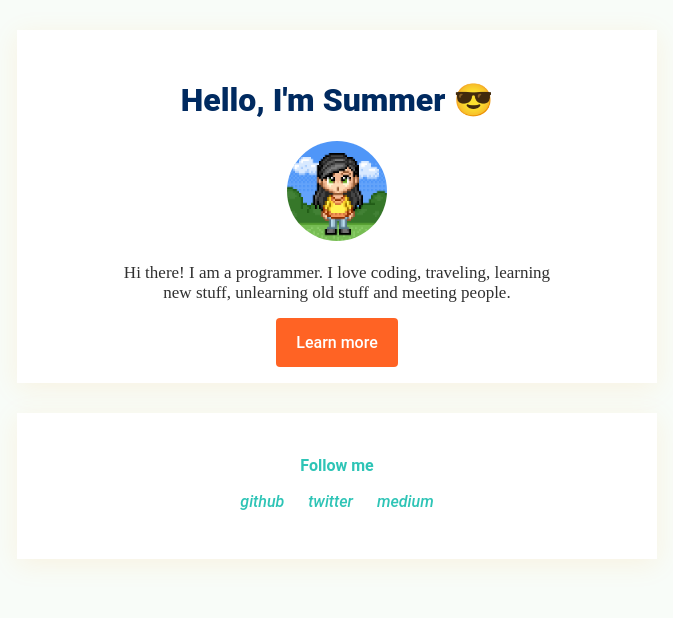
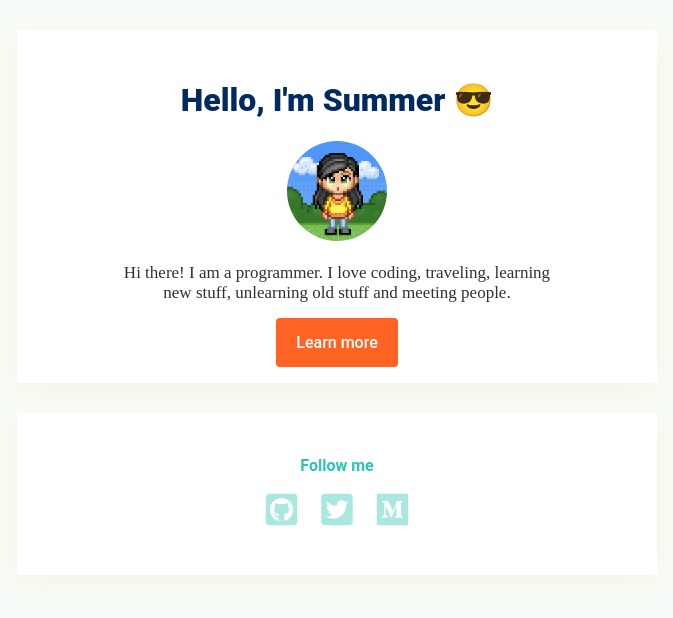
Before and after one commit to Summer-Simmons/profile, a plain HTML site: page index.html in a window 1280 px wide. Shown: the whole page, without its empty margins (303-976 px from the left). Drawn offline with Linux system fonts and the light colour scheme.

Commit message:
make my profile prettier

```diff
--- a/index.html
+++ b/index.html
@@ -4,6 +4,7 @@
     <title>My profile</title>
     <meta charset="UTF-8">
     <link rel="stylesheet" href="style.css">
+    <link rel="stylesheet" href="https://use.fontawesome.com/releases/v5.6.3/css/all.css">
     <meta name="viewport" content="width=device-width, initial-scale=1">
   </head>
   <body>
@@ -19,21 +20,17 @@
         <ul class="list-inline">
           <li>
             <a href="https://github.com/Summer-Simmons" target="_blank">
-              <i class="fab fa-github-square">
-                github
-              </i>
+              <i class="fab fa-github-square"></i>
             </a>
           </li>
           <li>
             <a href="#" target="_blank">
-              <i class="fab fa-twitter-square">
-                twitter
-              </i>
+              <i class="fab fa-twitter-square"></i>
             </a>
           </li>
           <li>
             <a href="#" target="_blank">
-              <i class="fab fa-medium-square">medium</i>
+              <i class="fab fa-medium"></i>
             </a>
           </li>
         </ul>
--- a/style.css
+++ b/style.css
@@ -71,6 +71,11 @@ color: white;
   padding: 10px;
 }
 
+.list-inline i {
+  font-size: 36px;
+  opacity: 0.4;
+}
+
 #introduction p {
   margin-bottom: 30px;
 }
```
